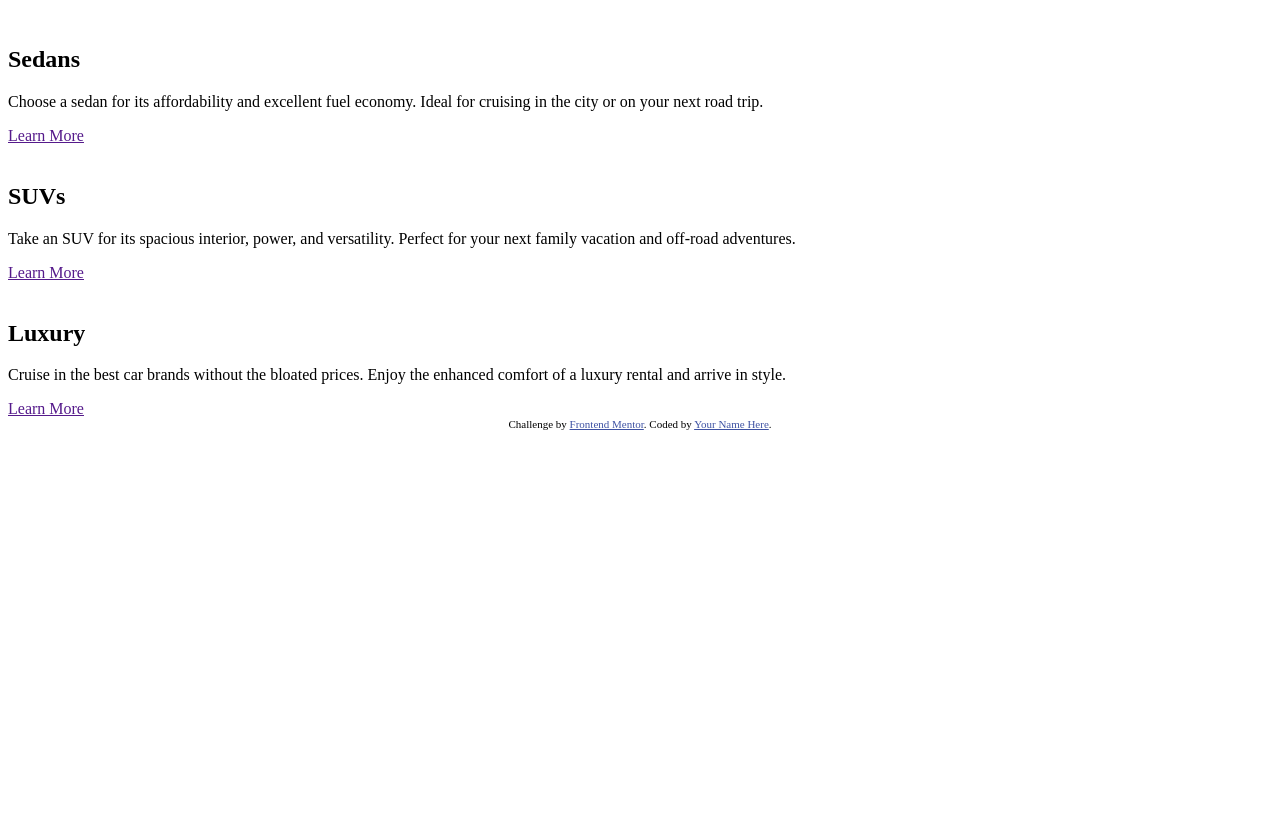
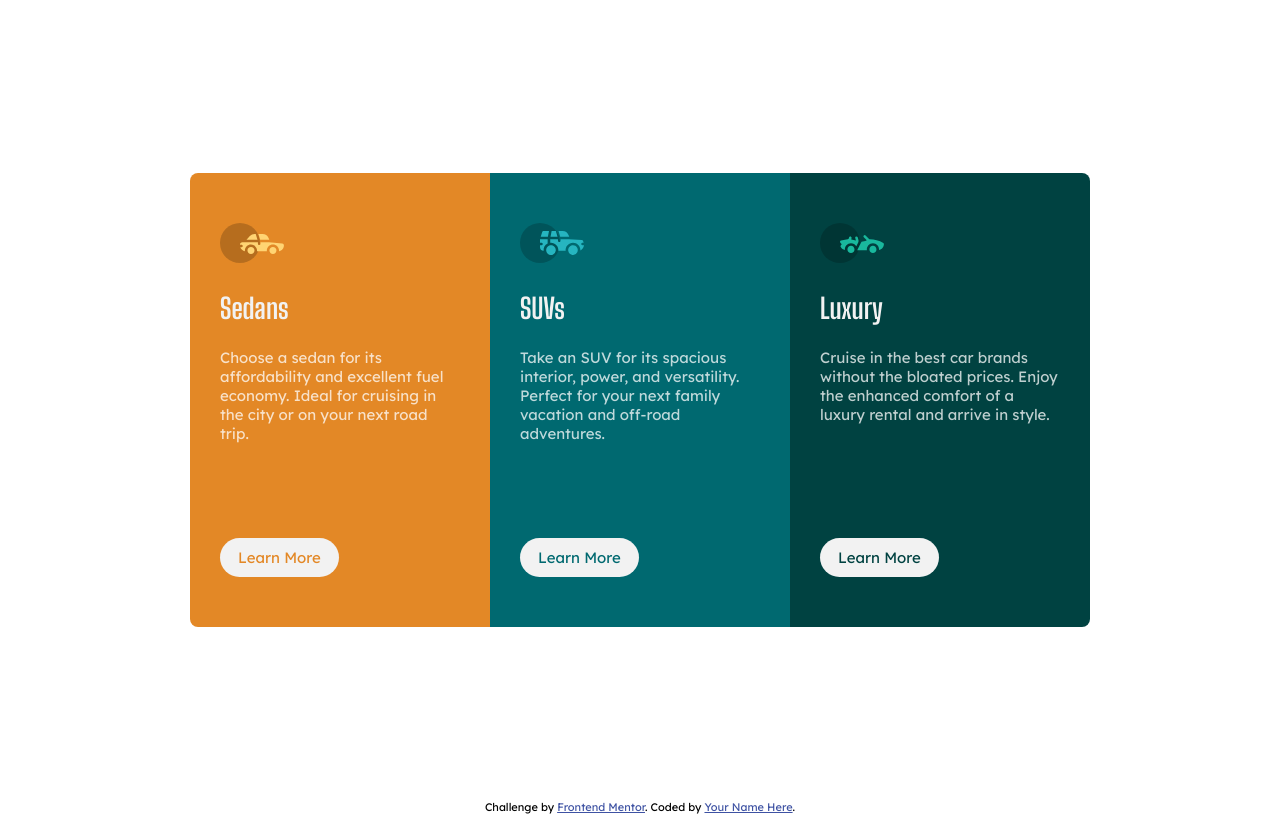
Before and after one commit to grenielxdevs/fem_three_column_preview_card_component, a plain HTML site: page index.html in a window 1280 px wide. Drawn offline with Linux system fonts and the light colour scheme.

Commit message:
fem_three_column_preview_card_component: adding contents and styles

```diff
--- a/index.html
+++ b/index.html
@@ -2,7 +2,7 @@
 <html lang="en">
 <head>
   <meta charset="UTF-8">
-  <meta name="viewport" content="width=device-width, initial-scale=1.0"> <!-- displays site properly based on user's device -->
+  <meta name="viewport" content="width=device-width, initial-scale=1.0">
 
   <link rel="icon" type="image/png" sizes="32x32" href="./images/favicon-32x32.png">
 
@@ -10,37 +10,43 @@
 
   <!-- Main Styles: styles.css -->
   <link rel="stylesheet" href="styles.css">
+
+  <!-- Google Fonts: Lexend Deca, Big Shoulders Display-->
+  <link rel="preconnect" href="https://fonts.googleapis.com">
+  <link rel="preconnect" href="https://fonts.gstatic.com" crossorigin>
+  <link href="https://fonts.googleapis.com/css2?family=Big+Shoulders+Display:wght@400;700&family=Lexend+Deca:wght@400;700&display=swap" rel="stylesheet">
 </head>
 <body>
-
   <main>
     <div class="container">
+      <div class="card-container">
         <div class="card">
-        <i><img src="" alt=""></i>
+          <i><img src="./images/icon-sedans.svg" alt=""></i>
           <h2>Sedans</h2>
           <p>Choose a sedan for its affordability and excellent fuel economy. Ideal for cruising in the city
             or on your next road trip.</p>
           <a href="">Learn More</a>
         </div>
         <div class="card">
-        <i><img src="" alt=""></i>
+          <i><img src="./images/icon-suvs.svg" alt=""></i>
           <h2>SUVs</h2>
           <p>Take an SUV for its spacious interior, power, and versatility. Perfect for your next family vacation
             and off-road adventures.</p>
           <a href="">Learn More</a>
         </div>
         <div class="card">
-        <i><img src="" alt=""></i>
+          <i><img src="./images/icon-luxury.svg" alt=""></i>
           <h2>Luxury</h2>
           <p>Cruise in the best car brands without the bloated prices. Enjoy the enhanced comfort of a luxury
             rental and arrive in style.</p>
           <a href="">Learn More</a>
         </div>
       </div>
+    </div>
   </main>
-  <div class="attribution">
+  <footer class="attribution">
     Challenge by <a href="https://www.frontendmentor.io?ref=challenge" target="_blank">Frontend Mentor</a>.
     Coded by <a href="#">Your Name Here</a>.
-  </div>
+  </footer>
 </body>
 </html>
--- a/styles.css
+++ b/styles.css
@@ -1,5 +1,97 @@
 * {
     box-sizing: border-box;
+}
+
+:root {
+    --bright-orange: hsl(31, 77%, 52%);
+    --dark-cyan: hsl(184, 100%, 22%);
+    --very-dark-cyan: hsl(179, 100%, 13%);
+    --white-opaque: hsla(0, 0%, 100%, 0.75);
+    --very-light-gray: hsl(0, 0%, 95%);
+}
+
+body {
+    margin: 0;
+    padding: 0;
+    font-size: 15px;
+    font-weight: 400;
+    font-family: 'Lexend Deca', sans-serif;
+}
+
+.container {
+    display: flex;
+    align-items: center;
+    justify-content: center;
+    width: 100%;
+    height: 100vh;
+    padding: 0 20px;
+}
+
+
+.card-container {
+    display: flex;
+    justify-content: space-evenly;
+}
+
+.card {
+    max-width: 300px;
+    padding: 50px 30px;
+}
+
+.card img {
+    max-width: 100%;
+}
+
+.card h2 {
+    font-size: 28px;
+    font-weight: 700;
+    font-family: 'Big Shoulders Display', sans-serif;
+    color: var(--very-light-gray);
+}
+
+.card p {
+    min-height: 150px;
+    margin: 20px 0 40px;
+    font-size: 15px;
+    font-weight: 400;
+    color: var(--white-opaque);
+}
+
+.card a {
+    display: inline-block;
+    padding: 10px 18px;
+    border-radius: 50px;
+    font-size: 15px;
+    background-color: var(--very-light-gray);
+    text-decoration: none;
+    cursor: pointer;
+}
+
+.card:first-child {
+    border-radius: 8px 0 0 8px;
+    background-color: var(--bright-orange);
+}
+
+.card:first-child a {
+    color: var(--bright-orange);
+}
+
+.card:nth-child(2) {
+    border-radius: 0;
+    background-color: var(--dark-cyan);
+}
+
+.card:nth-child(2) a {
+    color: var(--dark-cyan);
+}
+
+.card:last-child {
+    border-radius: 0 8px 8px 0;
+    background-color: var(--very-dark-cyan);
+}
+
+.card:last-child a {
+    color: var(--very-dark-cyan);
 }
 
 .attribution {
```
Lines whose indentation alone changed are shown as unchanged.
